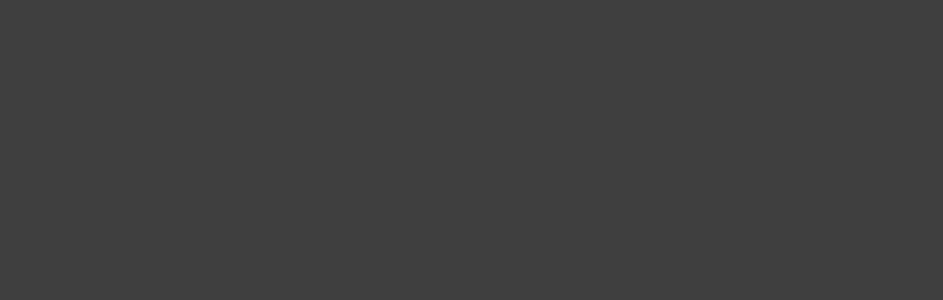
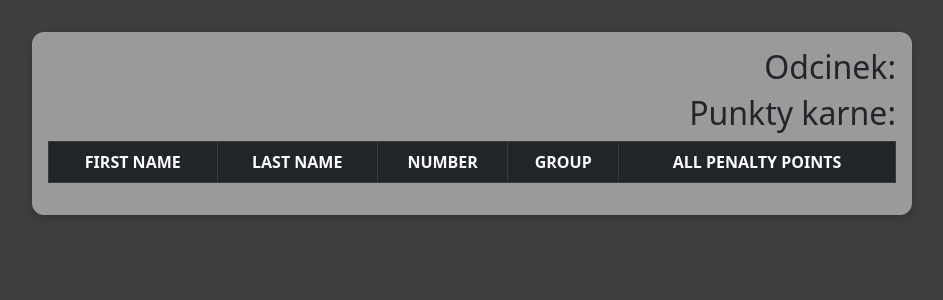
Before and after one commit to fruger/competition-app, a React (Create React App) app: page /penalty in a window 1280 px wide. Before the commit this address had no page. Shown: the top 300 px of the page, without its empty margins (168-1111 px from the left). Built offline with nearby package versions, Linux system fonts and the light colour scheme.

Commit message:
Added setting starting number of competitor, added PenaltyPointsForm and routing

```diff
--- a/src/App.js
+++ b/src/App.js
@@ -2,6 +2,7 @@ import CompetitionDetails from "./components/CompetitionDetails/CompetitionDetai
 import Competitions from "./components/Competitions/Competitions";
 import { Route, Routes } from "react-router-dom";
 import { useState } from "react";
+import PenaltyPointsForm from "./components/PenaltyPoints/PenaltyPointsForm";
 
 const App = () => {
   const [competitions, setCompetitions] = useState();
@@ -14,12 +15,19 @@ const App = () => {
   return (
     <div>
       <Routes>
-        <Route path="/details" element={<CompetitionDetails items={competitions}/>} />
         <Route
           path="/"
           element={
             <Competitions onGetCompetitionsData={getCompetitionHandler} />
           }
+        />
+        <Route
+          path="/details"
+          element={<CompetitionDetails items={competitions} />}
+        />
+        <Route
+          path="/penalty"
+          element={<PenaltyPointsForm />}
         />
       </Routes>
     </div>
--- a/src/components/CompetitionDetails/CompetitionDetails.js
+++ b/src/components/CompetitionDetails/CompetitionDetails.js
@@ -7,12 +7,12 @@ import Card from "../UI/Card";
 import CompetitorSignUp from "./CompetitorSignUp";
 import CompetitorsTable from "./CompetitorsTable";
 
-const CompetitionDetails = () => {
+const CompetitionDetails = (props) => {
   const navigate = useNavigate();
   const { state } = useLocation();
   const [isSigningUp, setIsSigningUp] = useState();
   const [competitors, setCompetitors] = useState();
-  const [group, setGroup] = useState();
+  const [group, setGroup] = useState("All");
 
   const getCompetitors = () => {
     axios
@@ -43,6 +43,7 @@ const CompetitionDetails = () => {
 
   const competitionId = state[1];
   const laps = state[2];
+  const competitorIds = state[3];
 
   return (
     <div
@@ -60,7 +61,7 @@ const CompetitionDetails = () => {
           <Button type="button" onClick={startSigningUpHandler}>
             SIGN UP
           </Button>
-          <Button type="button">ADD PENALTY POINTS</Button>
+          <Button onClick={() => navigate("/penalty")}>ADD PENALTY POINTS</Button>
           <div className={styles.competitions__groups}>
             <h4>Groups:</h4>
 
@@ -149,6 +150,7 @@ const CompetitionDetails = () => {
         show={isSigningUp}
         onGetCompetitor={getCompetitors}
         competitionId={competitionId}
+        competitors={competitorIds}
       />
     </div>
   );
--- a/src/components/CompetitionDetails/CompetitionDetails.module.css
+++ b/src/components/CompetitionDetails/CompetitionDetails.module.css
@@ -39,6 +39,7 @@
 .back-to-list button {
   background-color: #1f1f1f;
   color: #a8cbff;
+  position: fixed;
 }
 
 .back-to-list button:hover {
--- a/src/components/CompetitionDetails/CompetitorSignUp.js
+++ b/src/components/CompetitionDetails/CompetitorSignUp.js
@@ -6,7 +6,8 @@ import axios from "axios";
 const CompetitorSignUp = (props) => {
   const [enteredFirstName, setEnteredFirstName] = useState("");
   const [enteredLastName, setEnteredLastName] = useState("");
-  const [enteredGroup, setEnteredGroup] = useState("");
+  const [enteredGroup, setEnteredGroup] = useState("A");
+  const [enteredStartingNumber, setEnteredStartingNumber] = useState(props.competitors + 1);
   const [validated, setValidated] = useState(false);
 
   const firstNameChangeHandler = (event) => {
@@ -39,11 +40,14 @@ const CompetitorSignUp = (props) => {
         lastName: enteredLastName,
         group: enteredGroup,
         competitionId: props.competitionId,
+        startingNumber: enteredStartingNumber,
       })
       .then(() => props.onGetCompetitor())
       .catch((error) => {
         console.log(error);
       });
+
+    setEnteredStartingNumber(enteredStartingNumber + 1);
     props.onCancel();
   };
 
--- a/src/components/CompetitionDetails/CompetitorsTable.js
+++ b/src/components/CompetitionDetails/CompetitorsTable.js
@@ -26,9 +26,10 @@ const CompetitorsTable = (props) => {
       >
         <thead>
           <tr>
-            <th>NO.</th>
+            <th>POS.</th>
             <th>FIRST NAME</th>
             <th>LAST NAME</th>
+            <th>NUMBER</th>
             {Array.from({ length: props.laps }).map((_, index) => (
               <th key={index}>{(lapsNumber += 1)}</th>
             ))}
@@ -41,6 +42,7 @@ const CompetitorsTable = (props) => {
               <td>{(tableNumber += 1)}</td>
               <td>{competitor.firstName}</td>
               <td>{competitor.lastName}</td>
+              <td>{competitor.startingNumber}</td>
               {Array.from({ length: props.laps }).map((_, index) => (
                 <th key={index}></th>
               ))}
@@ -48,7 +50,7 @@ const CompetitorsTable = (props) => {
             </tr>
           ))}
           <tr>
-            <td colSpan={props.laps + 4}>
+            <td colSpan={props.laps + 5}>
               {groupFilter?.length === 0 && (
                 <h2 className="competitorsTable__table">
                   No competitors found
--- a/src/components/Competitions/CompetitionItem.js
+++ b/src/components/Competitions/CompetitionItem.js
@@ -7,7 +7,7 @@ const CompetitionsItem = (props) => {
   const navigate = useNavigate();
 
   const navigateTo = () => {
-    navigate("details", { state: [props.name, props.id, props.laps] });
+    navigate("details", { state: [props.name, props.id, props.laps, props.competitors] });
     props.onGetData();
   };
 
--- /dev/null
+++ b/src/components/PenaltyPoints/PenaltyPointsForm.js
@@ -0,0 +1,38 @@
+import { Table } from "react-bootstrap";
+import Card from "../UI/Card";
+import styles from "./PenaltyPointsForm.module.css";
+
+const PenaltyPointsForm = () => {
+  return (
+    <div
+      style={{
+        backgroundColor: "#3f3f3f",
+      }}
+    >
+      <Card className={styles.competitions}>
+        <h2>Odcinek:</h2>
+        <h2>Punkty karne:</h2>
+        <Table
+          striped
+          bordered
+          hover
+          variant="dark"
+          className="competitorsTable__table"
+        >
+          <thead>
+            <tr>
+              <th>FIRST NAME</th>
+              <th>LAST NAME</th>
+              <th>NUMBER</th>
+              <th>GROUP</th>
+              <th>ALL PENALTY POINTS</th>
+            </tr>
+          </thead>
+          <tbody></tbody>
+        </Table>
+      </Card>
+    </div>
+  );
+};
+
+export default PenaltyPointsForm;
--- /dev/null
+++ b/src/components/PenaltyPoints/PenaltyPointsForm.module.css
@@ -0,0 +1,8 @@
+.competitions {
+  padding: 1rem;
+  background-color: #9a9a9a;
+  margin: 2rem auto;
+  width: 55rem;
+  max-width: 95%;
+  text-align: right;
+}
```
